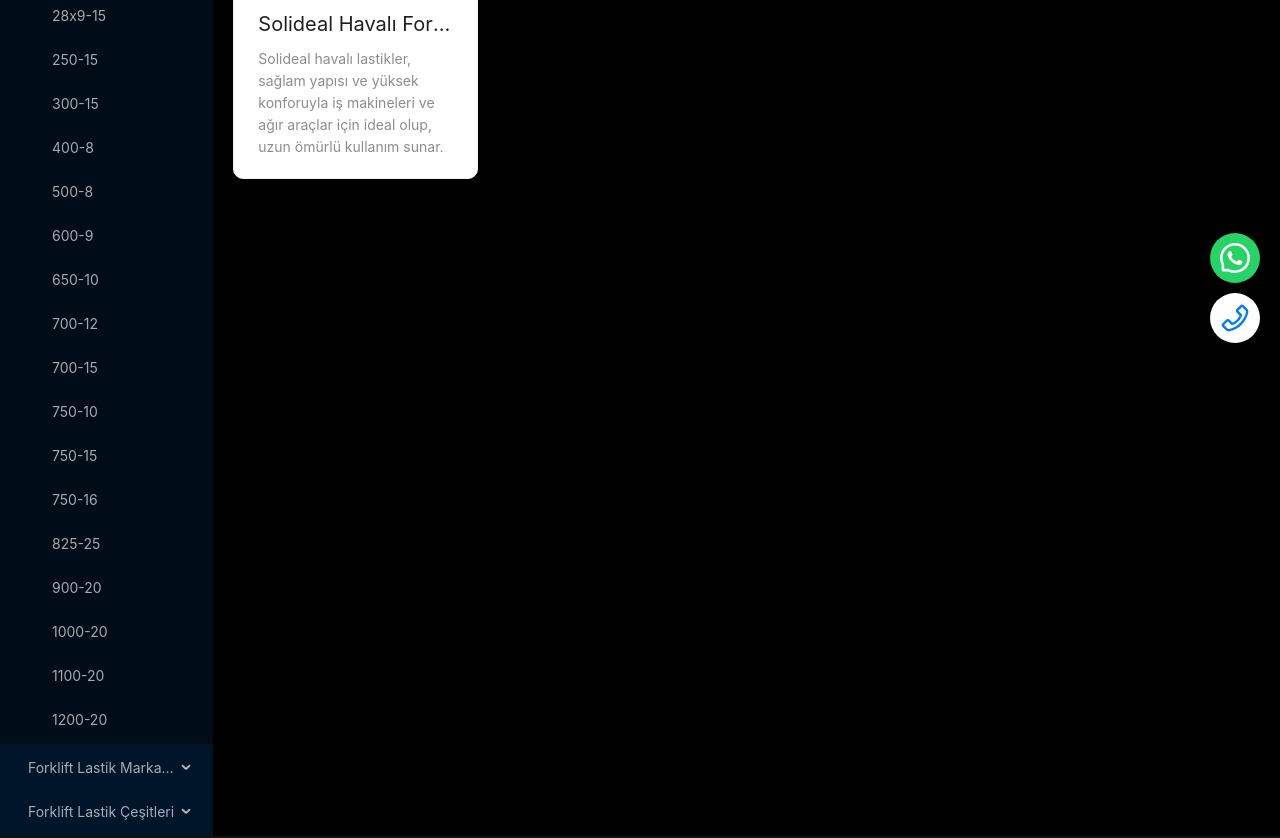
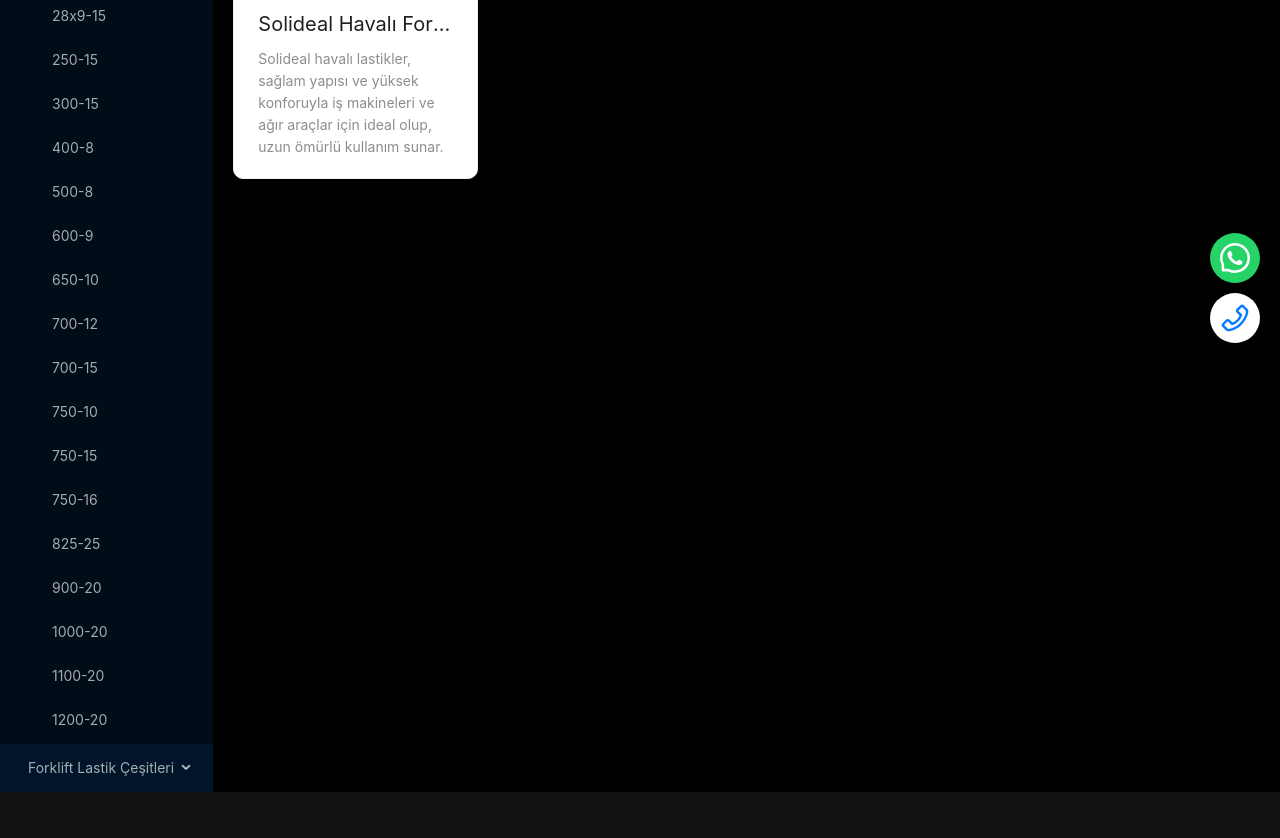
Before and after one commit to frknfrt/UriOtomotiv, a React (Create React App) app: page /products/18x7-8 in a window 1280 px wide. Shown: the part 437-1275 px from the top of the page. Built offline with nearby package versions, Linux system fonts and the light colour scheme.

Commit message:
product fixed

```diff
--- a/src/components/NavMenuItems.js
+++ b/src/components/NavMenuItems.js
@@ -1,6 +1,5 @@
 
 const LastiEbatMenuLabels=["18x7-8", "21x8-9","23x9-10","23x10-12","27x10-12", "28x9-15","250-15","300-15","400-8","500-8","600-9","650-10","700-12", "700-15","750-10","750-15","750-16","825-25","900-20","1000-20","1100-20","1200-20"]
-const markaMenuLabels=["SOLİDEAL"]
 const lastikcesitMenuLabels=["Havalı","Dolgulu","Çemberli","İz Bırakmayan Lastik"]
 const NavMenuItems = [{
   key: 'sub1',
@@ -11,15 +10,6 @@
       label: label
         }))},
 
-
-    {
-      key: 'sub2',
-      label: 'Forklift Lastik Markaları',
-      children:
-     markaMenuLabels.map((label,index)=>({
-        key: label,
-        label: label
-          }))},
     {
       key: 'sub4',
       label: 'Forklift Lastik Çeşitleri',
--- a/src/components/common/AppFooter.js
+++ b/src/components/common/AppFooter.js
@@ -1,7 +1,5 @@
 import React from 'react';
 
-import { FloatButton } from 'antd';
-import { Color } from 'antd/es/color-picker';
 
 function AppFooter() {
   return (
@@ -18,9 +16,6 @@
         <div className="copyright">Copyright &copy; 2025
           <a href="https://frtdijitalpazarlama.com/Anasayfa/" style={{color:'white'}}> FRTDijitalPazarlama</a>
         </div>
-        <FloatButton.BackTop>
-          <div className="goTop"><i className="fas fa-arrow-circle-up"></i></div>
-        </FloatButton.BackTop>
       </div>
     </div>
   );
--- a/src/components/productList.js
+++ b/src/components/productList.js
@@ -4,6 +4,7 @@
     id: 1,
     name:'Solideal Havalı Forklift Lastik',
     key:"18x7-8",
+    type:"Havalı",
     description: 'Solideal havalı lastikler, sağlam yapısı ve yüksek konforuyla iş makineleri ve ağır araçlar için ideal olup, uzun ömürlü kullanım sunar.',
     image: '/images/lastik2.jpg', // Ürün resmi
   },
@@ -11,6 +12,7 @@
     id: 2,
     name: 'Solideal Havalı Forklift Lastik',
     key:"21x8-9",
+    type:"Dolgulu",
     description: 'Solideal havalı lastikler, dayanıklılığı ve konforu bir arada sunan, özellikle iş makineleri ve ağır hizmet araçları için tasarlanmış lastiklerdir.',
     image: '/images/uriotomotivlastik3.png',
   },
@@ -18,6 +20,7 @@
     id: 3,
     name: 'Solideal Havalı Forklift Lastik',
     key:"23x9-10",
+    type:"Çemberli",
     description: 'Solideal havalı lastikler, ağır hizmet araçları ve iş makineleri için geliştirilmiş, dayanıklı ve konforlu lastiklerdir. Zorlu arazilerde üstün performans sunar.',
     image: '/images/uriotomotivlastik2.png',
   },
@@ -25,6 +28,7 @@
     id: 4,
     name: 'Solideal Havalı Forklift Lastik',
     key:"23x10-12",
+    type:"Çemberli",
     description: 'Solideal havalı lastikler, zorlu koşullara dayanıklı, iş makineleri ve ağır hizmet araçları için üretilmiş, güvenilir ve konforlu lastiklerdir.',
     image: '/images/uriotomotivlastik4.png',
   },
--- a/src/components/products.js
+++ b/src/components/products.js
@@ -1,40 +1,50 @@
-import React,{ useState,useEffect } from 'react';
+import React, { useState, useEffect } from 'react';
 import { useParams } from 'react-router-dom';
-import AppHeader from './common/AppHeader'
+import AppHeader from './common/AppHeader';
 import AppFooter from './common/AppFooter';
-import { Layout,Menu,Col,Row,Modal,Card} from 'antd';
+import { Layout, Menu, Col, Row, Modal, Card } from 'antd';
 import './../AppStyle.css';
-import {products} from'./productList'
+import { products } from './productList';
 import { NavMenuItems } from './NavMenuItems';
+
 const { Header, Content, Footer } = Layout;
 
-
-
-
-const Products = ()=> {
-  const { width} = useParams();
+const Products = () => {
+  const { width } = useParams();
   const [current, setCurrent] = useState(width);
   const [selectedProduct, setSelectedProduct] = useState(null);
   const [selectedProducts, setSelectedProducts] = useState(products);
   const [modalVisible, setModalVisible] = useState(false);
   const [closing, setClosing] = useState(false);
+  const [selectedKeys, setSelectedKeys] = useState([]);
 
-  const getProducts = (key)=>{
-    const selected=products.filter(x=>x.key==key);
-    setSelectedProducts(selected);
+  // Güncellenmiş filtreleme fonksiyonu
+  const getProducts = (keys) => {
+    if (keys.length === 0) {
+      setSelectedProducts(products); // Hiçbir filtre seçili değilse tüm ürünleri göster
+    } else {
+      const filteredProducts = products.filter(
+        (product) => keys.includes(product.key) || keys.includes(product.type)
+      );
+      setSelectedProducts(filteredProducts);
     }
-  const handleCloseModal = () => {
-    setClosing(true); // Kapanış animasyonunu başlat
-    setTimeout(() => {
-      setClosing(false); // Animasyon bittikten sonra sıfırla
-      setSelectedProduct(null); // Seçili lastiği sıfırla
-    }, 300); // 300ms sonra modal tamamen kapanacak
   };
 
-  const onClick = (e) => {
-    console.log('click ', e);
-    setCurrent(e.key);
-    getProducts(e.key);
+  const handleCloseModal = () => {
+    setClosing(true);
+    setTimeout(() => {
+      setClosing(false);
+      setSelectedProduct(null);
+    }, 300);
+  };
+
+  const handleSelect = ({ key }) => {
+    let updatedKeys = selectedKeys.includes(key)
+      ? selectedKeys.filter((k) => k !== key) // Eğer zaten seçiliyse kaldır
+      : [...selectedKeys, key]; // Yoksa ekle
+
+    setSelectedKeys(updatedKeys);
+    getProducts(updatedKeys); // Yeni seçili anahtarlarla filtreleme yap
   };
 
   const handleOpenModal = (product) => {
@@ -46,32 +56,32 @@
   useEffect(() => {
     if (width) {
       setCurrent(width);
-      getProducts(width);
+      setSelectedKeys([width]); // URL'den gelen key'i seçili hale getir
+      getProducts([width]); // İlk yüklemede filtreleme yap
     }
   }, [width]);
+
   return (
     <Layout className="mainLayout">
       <Header>
-          <AppHeader/>
+        <AppHeader />
       </Header>
       <Content>
         <Row>
           <Col xs={24} sm={8} md={6} lg={4}>
             <Menu
+              selectedKeys={selectedKeys}
+              onSelect={handleSelect}
+              onDeselect={handleSelect}
               theme="dark"
-              onClick={onClick}
-              style={{
-                width: '100%',
-                marginTop: 50,
-              }}
+              style={{ width: '100%', marginTop: 50 }}
               defaultOpenKeys={['sub1']}
-              selectedKeys={[current]}
               mode="inline"
               items={NavMenuItems}
             />
           </Col>
-      <Col span={20} style={{ marginTop:50}}>
-      <div style={{ padding: '20px'}}>
+          <Col span={20} style={{ marginTop: 50 }}>
+            <div style={{ padding: '20px' }}>
               <Row gutter={[16, 16]} justify="start">
                 {selectedProducts.map((product) => (
                   <Col xs={24} sm={12} md={8} lg={6} key={product.id}>
@@ -87,7 +97,6 @@
                 ))}
               </Row>
             </div>
-
           </Col>
         </Row>
         {selectedProduct && (
@@ -96,19 +105,18 @@
             open={true}
             onCancel={handleCloseModal}
             footer={null}
-    className={closing ? "closing-animation" : ""}
+            className={closing ? 'closing-animation' : ''}
           >
-    <img src={selectedProduct.image} alt={selectedProduct.name} className="modal-image"/>
-    <p style={{ marginTop: "16px" }}>{selectedProduct.description}</p>
+            <img src={selectedProduct.image} alt={selectedProduct.name} className="modal-image" />
+            <p style={{ marginTop: '16px' }}>{selectedProduct.description}</p>
           </Modal>
         )}
-
       </Content>
       <Footer>
-          <AppFooter/>
+        <AppFooter />
       </Footer>
     </Layout>
   );
-  }
+};
 
 export default Products;
```
Also changed, not shown: public/logo512.png (deleted). Lines whose indentation alone changed are shown as unchanged.
